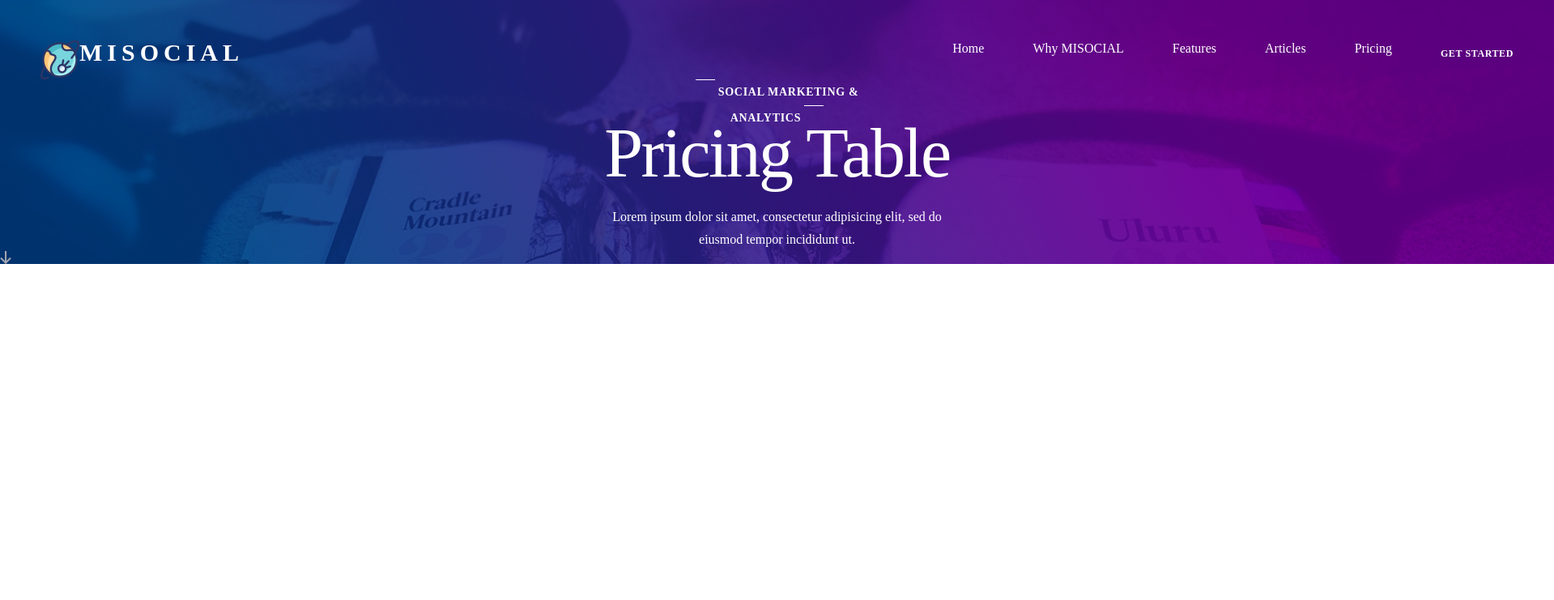
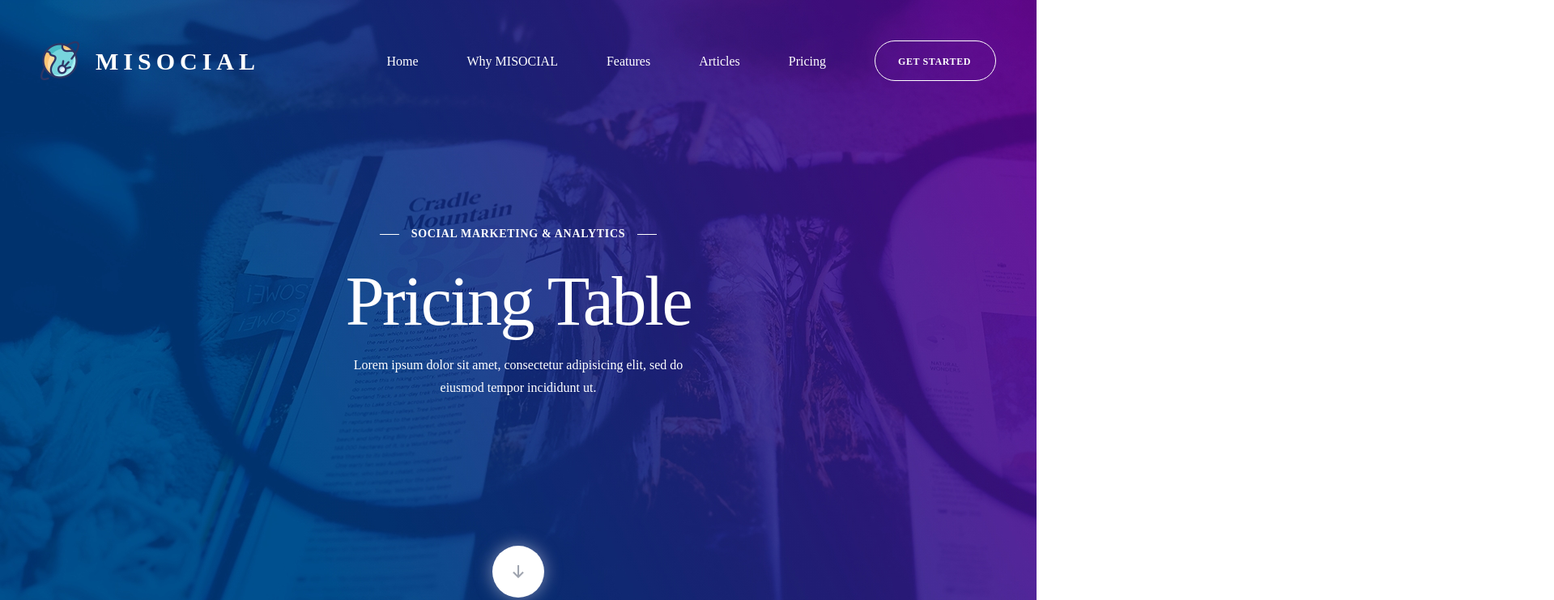
Before and after one commit to Andrej1405/misocial, a plain HTML site: page index.html in a window 1280 px wide. Shown: the top 741 px of the page at 81% size, 1919 px wide, since content can reach past the window. Drawn offline with Linux system fonts and the light colour scheme.

Commit message:
first block complete

```diff
--- a/css/style.css
+++ b/css/style.css
@@ -16,24 +16,32 @@ img{vertical-align: top;}
 h1,h2,h3,h4,h5,h6{font-size:inherit;font-weight: 400;}
 /*--------------------*/
 
+.container: {
+    /* max-width: 1919px; */
+    font-family: "MavenPro";
+    margin: 0 auto;
+}
 .top-block {
-    background-image: url("../img/bg1.jpg");
-    width: 1919px;
+    background: url("../img/bg1.jpg") no-repeat;
+    min-height: 770px;
 }
 
 .header {
     display: flex;
     justify-content: space-between;
     padding: 50px 50px 0px 50px;
+    margin: 0px 0px 182px 0px;
 }
 
 .header__left-wrapper {
     display: flex;
+    justify-content: center;
+    align-items: center;
 }
 
-/* .header__icon {
-    padding: 50px 0px 0px 50px;
-} */
+.header__icon {
+    margin: 0px 20px 0px 0px;
+}
 
 .header__logo {
     color: #ffffff;
@@ -47,7 +55,6 @@ h1,h2,h3,h4,h5,h6{font-size:inherit;font-weight: 400;}
 
 nav ul{
     display: flex;
-height: 16px;
 color: #ffffff;
 font-family: "Maven Pro";
 font-size: 16px;
@@ -57,21 +64,28 @@ line-height: 19px;
 
 nav ul li {
     margin-right: 60px;
-    list-style-type: none;
+    cursor: pointer;
 }
 
 .header__right-wrapper {
     display: flex;
+    justify-content: center;
+    align-items: center;
 }
 
-.header__button a {
-height: 10px;
+.header__button {
+    width: 150px;
+    height: 50px;
+    border: 1px solid #fff;
+    border-radius: 25px;
+    padding: 9px 28px;
+    cursor: pointer;
+}
+.header__link {
     color: #ffffff;
-font-family: "Maven Pro";
     font-size: 12px;
     font-weight: 700;
     line-height: 32px;
-text-transform: uppercase;
     letter-spacing: 0.6px;
 }
 
@@ -84,15 +98,16 @@ letter-spacing: 0.6px;
 }
 
 .content__top-title {
-display: inline-block;
-width: 246px;
-height: 11px;
-font-size: 14px;
     font-weight: 700;
-line-height: 32px;
-text-transform: uppercase;
     letter-spacing: 0.7px;
     margin: 0 0 40px 0px;
+    display: flex;
+    justify-content: center;
+    align-items: center;
+}
+
+.content__top-title span{
+    margin: 0px 15px;
 }
 
 .content__title {
@@ -106,9 +121,23 @@ margin: 0px 0px 22px 0px;
 }
 
 .content__sub {
-width: 373px;
-height: 43px;
     font-size: 16px;
-font-weight: 400;
     line-height: 28px;
 }
+
+.content__circle {
+    width: 64px;
+    height: 64px;
+    box-shadow: 0 0 19px 2px rgba(204, 204, 223, 0.5);
+    border-radius: 32px;
+    background-color: #ffffff;
+    display: flex;
+    justify-content: center;
+    align-items: center;
+    margin: 0 auto;
+    cursor: pointer;
+}
+
+.content__span {
+    margin: 0px 0px 181px 0px;
+}
--- a/index.html
+++ b/index.html
@@ -12,7 +12,9 @@
             <header class="header">
                 <div class="header__left-wrapper">
                     <div class="header__icon">
-                        <img src="img/icons/icon.png" alt="Иконка">
+                        <a href="#">
+                            <img src="img/icons/icon.png" alt="Иконка">
+                        </a>
                     </div>
                     <div class="header__logo">
                         <span>MISOCIAL</span>
@@ -29,7 +31,9 @@
                         </ul>
                     </nav>
                     <div class="header__button">
-                        <a href="#">GET STARTED</a>
+                        <a href="#" class="header__link">
+                            <span>GET STARTED</span>
+                        </a>
                     </div>
                 </div>
             </header>
@@ -40,10 +44,10 @@
                     <img src="img/icons/line.png" alt="Белая полосочка">
                 </div>
                 <h1 class="content__title">Pricing Table</h1>
-                <span class="content__sub">Lorem ipsum dolor sit amet, consectetur adipisicing elit, sed do eiusmod tempor incididunt ut.</span>
-            </div>
-            <div class="container__icon">
-                <div class="container__circle">
+                <div class="content__span">
+                    <span class="content__sub">Lorem ipsum dolor sit amet, consectetur adipisicing elit, sed do eiusmod tempor incididunt ut.</span>
+                </div>
+                <div class="content__circle">
                     <img src="img/icons/arrow.png" alt="Стрелочка вниз">
                 </div>
             </div>
```
Lines whose indentation alone changed are shown as unchanged.
